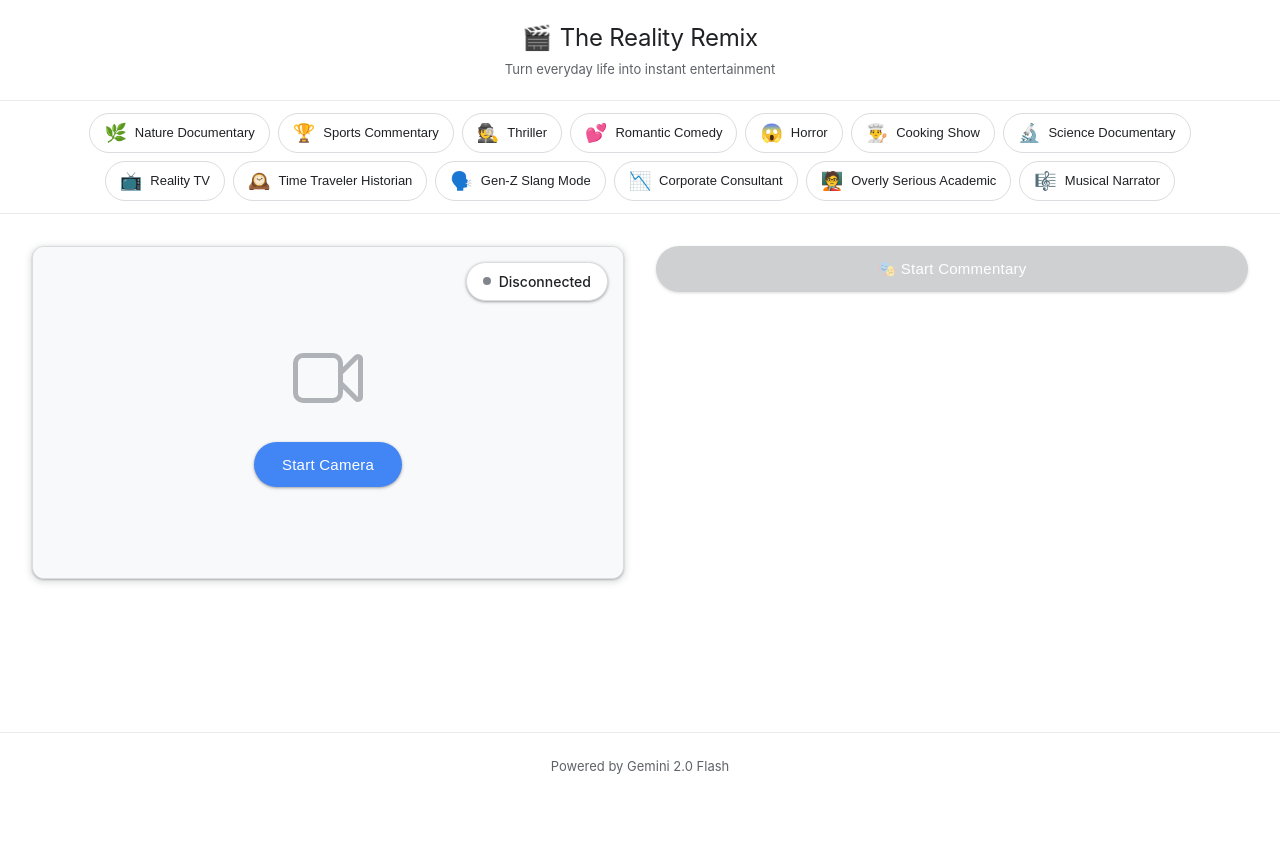
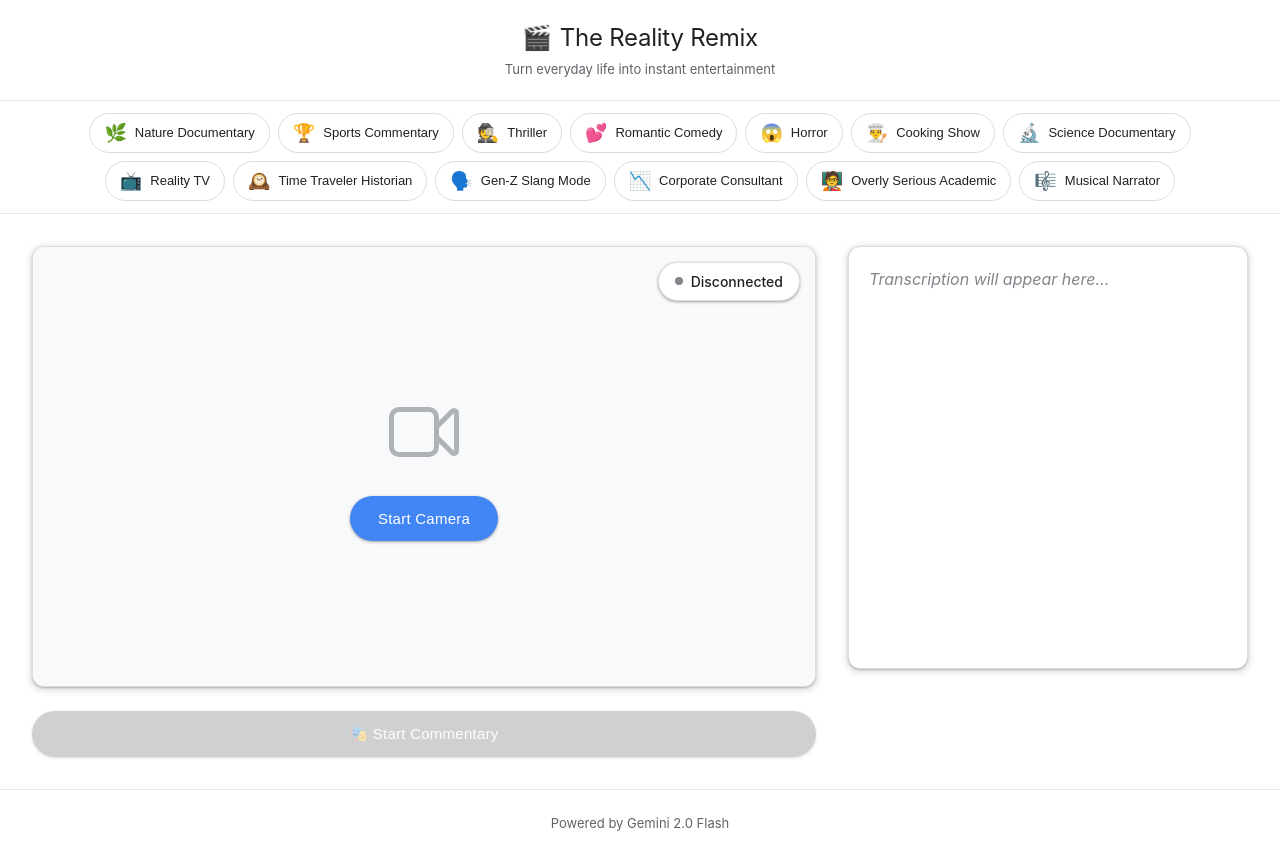
Before and after one commit to joeychuavertex/gemini-hackathon, a React (Vite) app in the folder reality-remix-web/: page / in a window 1280 px wide. Before the commit the page ends 800 px from the top, so only its background shows below. Built offline with nearby package versions, Linux system fonts and the light colour scheme; the HTML template or start-up script is replaced by a standard one.

Commit message:
fix position of camera and transcription box

```diff
--- a/reality-remix-web/src/App.css
+++ b/reality-remix-web/src/App.css
@@ -105,12 +105,14 @@ body {
 .app-main {
   flex: 1;
   display: grid;
-  grid-template-columns: 1fr 1fr;
+  grid-template-columns: 1fr 400px;
+  grid-template-rows: auto;
   gap: 2rem;
   padding: 2rem;
-  max-width: 1400px;
+  max-width: 1600px;
   width: 100%;
   margin: 0 auto;
+  align-items: start;
 }
 
 @media (max-width: 1024px) {
@@ -119,8 +121,17 @@ body {
   }
 }
 
+.left-section {
+  display: flex;
+  flex-direction: column;
+  gap: 1.5rem;
+  align-items: stretch;
+}
+
 .video-section {
   position: relative;
+  display: flex;
+  flex-direction: column;
 }
 
 .controls-section {
@@ -131,9 +142,13 @@ body {
 
 .subtitles-section {
   width: 100%;
-  max-width: 1200px;
-  margin: 0 auto;
-  padding: 0 1rem;
+  display: flex;
+  flex-direction: column;
+  align-self: start;
+}
+
+.subtitles-section > * {
+  width: 100%;
 }
 
 /* Status indicator */
--- a/reality-remix-web/src/App.tsx
+++ b/reality-remix-web/src/App.tsx
@@ -217,6 +217,7 @@ function App() {
       </div>
 
       <main className="app-main">
+        <div className="left-section">
           <div className="video-section">
             <CameraView
               onVideoReady={setVideoElement}
@@ -265,23 +266,13 @@ function App() {
                 </button>
               )}
             </div>
-
-          {genre && (
-            <div className="current-genre">
-              <p className="current-genre-label">Current Genre:</p>
-              <p className="current-genre-name">
-                {genre.split("_").map((word) => word.charAt(0).toUpperCase() + word.slice(1)).join(" ")}
-              </p>
           </div>
-          )}
         </div>
 
-        {/* Subtitles box */}
-        {isSessionActive && (
+        {/* Subtitles box - permanently visible on the right */}
         <div className="subtitles-section">
-            <Subtitles text={subtitleText} isActive={isSessionActive} />
+          <Subtitles text={subtitleText} isActive={true} />
         </div>
-        )}
       </main>
 
       <footer className="app-footer">
--- a/reality-remix-web/src/components/Subtitles.tsx
+++ b/reality-remix-web/src/components/Subtitles.tsx
@@ -9,7 +9,7 @@ interface SubtitlesProps {
   isActive: boolean;
 }
 
-export function Subtitles({ text, isActive }: SubtitlesProps) {
+export function Subtitles({ text }: SubtitlesProps) {
   const containerRef = useRef<HTMLDivElement>(null);
   const textRef = useRef<HTMLParagraphElement>(null);
 
@@ -24,10 +24,6 @@ export function Subtitles({ text, isActive }: SubtitlesProps) {
     }
   }, [text]);
 
-  if (!isActive || !text) {
-    return null;
-  }
-
   return (
     <div className="subtitles-container" ref={containerRef}>
       <div className="subtitles-content">
--- a/reality-remix-web/src/styles/Subtitles.css
+++ b/reality-remix-web/src/styles/Subtitles.css
@@ -1,8 +1,11 @@
 .subtitles-container {
   width: 100%;
-  max-width: 1200px;
-  height: 250px;
-  margin: 20px auto;
+  /* Match camera view height: camera-view uses aspect-ratio 16:9 */
+  /* Calculate based on typical container width: (container-width - padding - gap - sidebar) * 9/16 */
+  /* Simplified: use a responsive calculation that matches the video section */
+  height: calc((min(1600px, 100vw) - 4rem - 2rem - 400px - 2rem) * 9 / 16);
+  max-height: 600px;
+  min-height: 300px;
   background: var(--bg-color);
   border: 1px solid var(--border-color);
   border-radius: 12px;
@@ -11,6 +14,14 @@
   box-shadow: var(--shadow-md);
   scrollbar-width: thin;
   scrollbar-color: var(--border-color) var(--bg-secondary);
+}
+
+@media (max-width: 1024px) {
+  .subtitles-container {
+    height: auto;
+    min-height: 300px;
+    max-height: none;
+  }
 }
 
 .subtitles-container::-webkit-scrollbar {
@@ -40,15 +51,21 @@
 
 .subtitles-text {
   color: var(--text-primary);
-  font-size: 18px;
+  font-size: 16px;
   font-weight: 400;
-  line-height: 1.8;
+  line-height: 1.6;
   text-align: left;
   margin: 0;
   padding: 0;
   word-wrap: break-word;
   white-space: pre-wrap;
   flex: 1;
+}
+
+.subtitles-text:empty::before {
+  content: "Transcription will appear here...";
+  color: var(--text-tertiary);
+  font-style: italic;
 }
 
 /* Responsive design */
```
Lines whose indentation alone changed are shown as unchanged.
